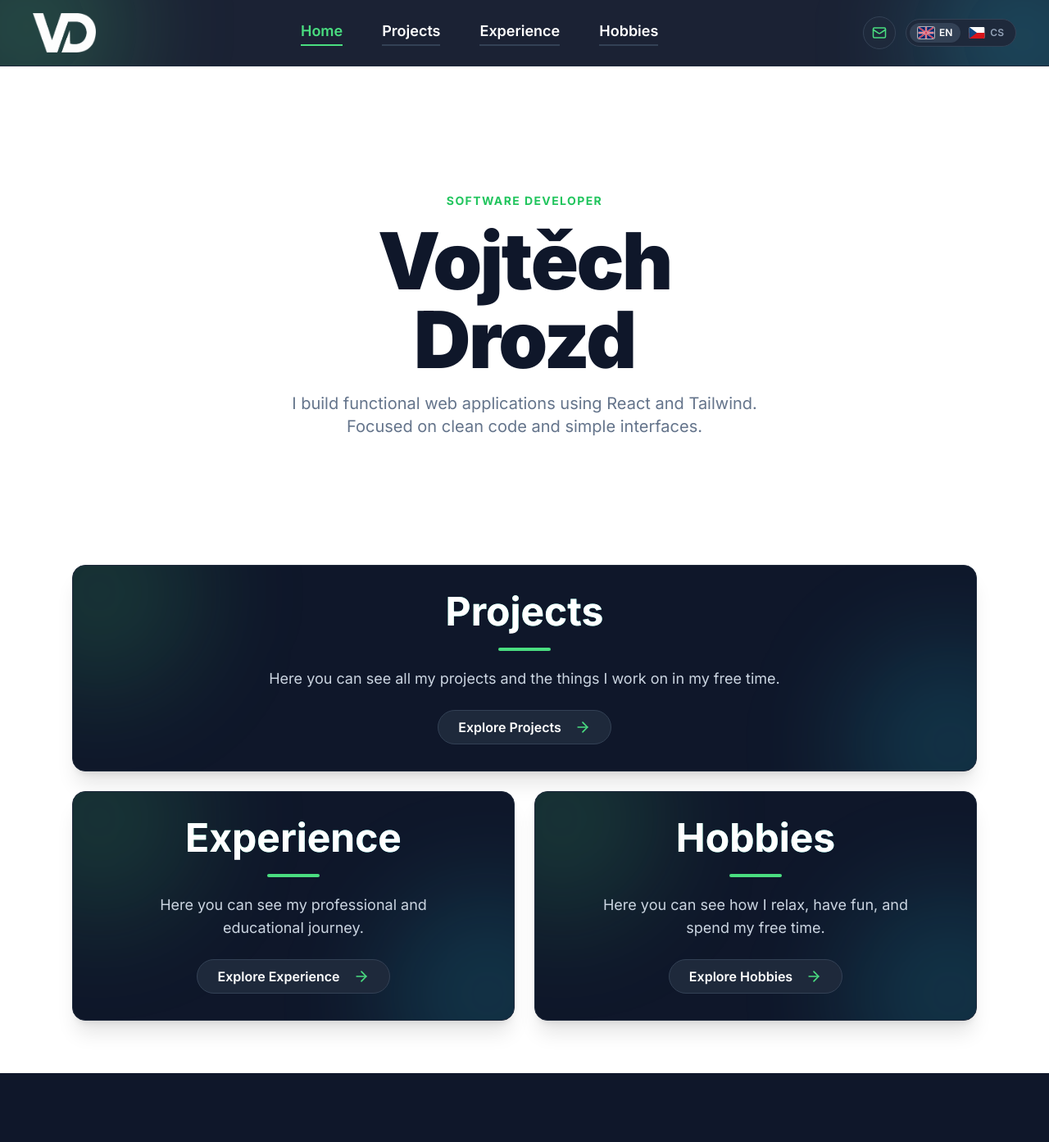
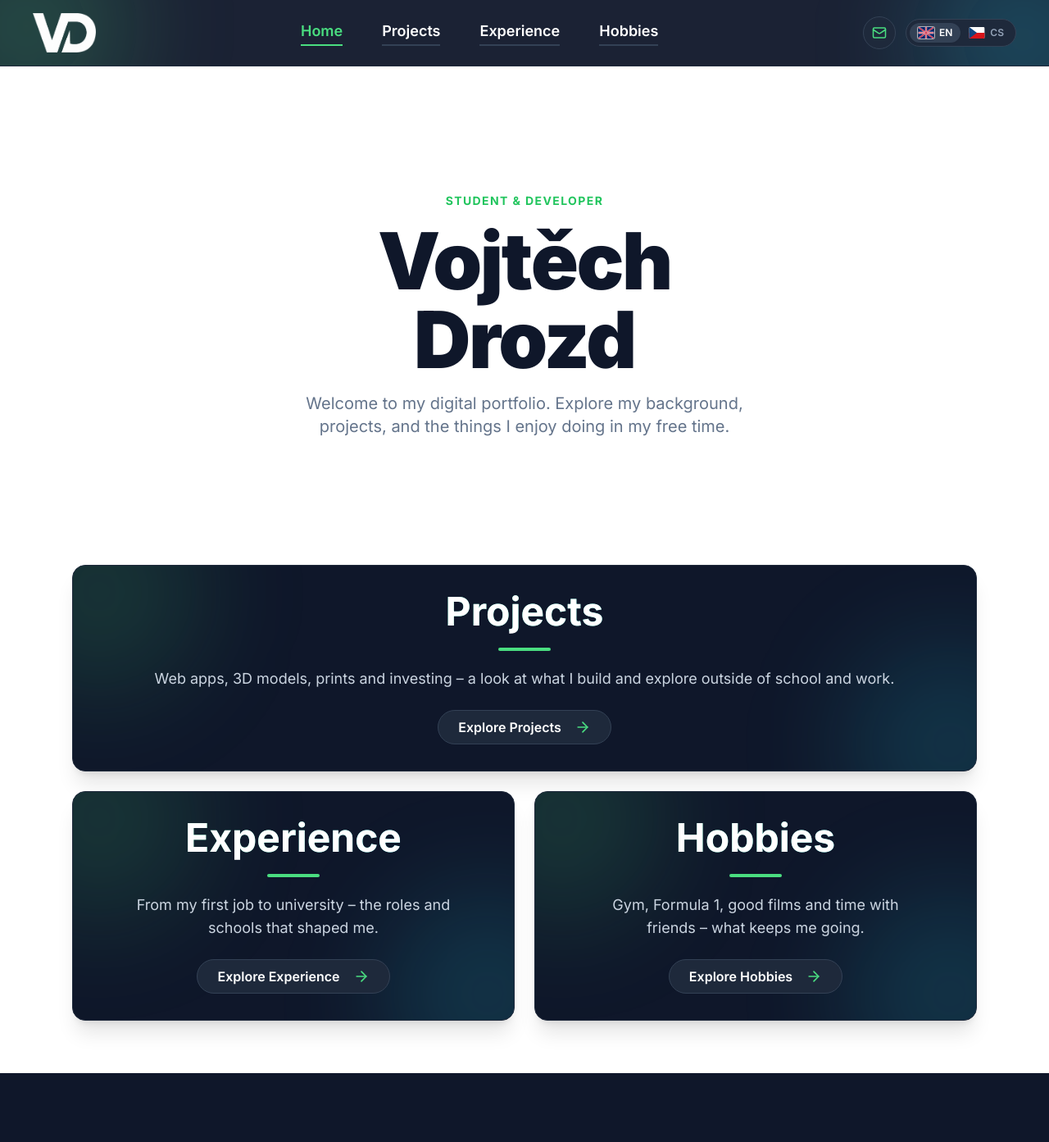
Before and after one commit to Kolecko2004/Website, a React (Vite) app in the folder mysite/: page / in a window 1280 px wide. Shown: the top 1393 px of the page at 82% size. Built offline with nearby package versions, Linux system fonts and the light colour scheme.

Commit message:
Text changes once again

```diff
--- a/mysite/src/data/locales/cs.js
+++ b/mysite/src/data/locales/cs.js
@@ -17,7 +17,7 @@ const cs = {
     closeMenu: "Zavřít menu",
   },
   footer: {
-    socials: "Sítě",
+    socials: "Sociální Sítě",
     contact: "Kontakt",
     emailMe: "Napište mi",
     builtWith: "Vytvořeno pomocí Reactu, Tailwindu a Lucide.",
@@ -27,9 +27,9 @@ const cs = {
   // ============================================================
   // HOME PAGE – hero
   // ============================================================
-  heroBadge: "Softwarový vývojář",
+  heroBadge: "Student & vývojář",
   heroDescription:
-    "Tvořím funkční webové aplikace v Reactu a Tailwindu. Zaměřuji se na čistý kód a jednoduchá uživatelská rozhraní.",
+    "Vítej v mém digitálním portfoliu. Prozkoumej mé dosavadní zkušenosti, projekty a věci, kterým se věnuji ve volném čase.",
   explore: "Prozkoumat",
 
   // ============================================================
@@ -38,17 +38,17 @@ const cs = {
   projects: {
     title: "Projekty",
     description:
-      "Tady můžete vidět všechny moje projekty nebo věci, na kterých pracuji ve svém volném čase.",
+      "Weby, 3D modely, tisk i investování – na čem pracuji a co zkouším mimo školu a práci.",
   },
   experience: {
     title: "Zkušenosti",
     description:
-      "Zde můžete vidět moji dosavadní profesní a studentskou cestu.",
+      "Od první brigády až po vysokou školu – práce a studium, které mě formovaly.",
   },
   hobbies: {
     title: "Zájmy",
     description:
-      "Zde můžete vidět, jakým způsobem odpočívám, bavím se nebo trávím svůj volný čas.",
+      "Posilovna, Formule 1 a čas s přáteli – co mě baví a nabíjí.",
   },
 
   // ============================================================
@@ -157,7 +157,7 @@ const cs = {
       {
         id: "plants",
         title: "Rostliny",
-        description: "Baví mě starat se o své rostliny a sledovat, jak rostou.",
+        description: "Baví mě starat se o mé rostliny",
       },
       {
         id: "cats",
--- a/mysite/src/data/locales/en.js
+++ b/mysite/src/data/locales/en.js
@@ -27,9 +27,9 @@ const en = {
   // ============================================================
   // HOME PAGE – hero
   // ============================================================
-  heroBadge: "Software Developer",
+  heroBadge: "Student & Developer",
   heroDescription:
-    "I build functional web applications using React and Tailwind. Focused on clean code and simple interfaces.",
+    "Welcome to my digital portfolio. Explore my background, projects, and the things I enjoy doing in my free time.",
   explore: "Explore",
 
   // ============================================================
@@ -38,17 +38,17 @@ const en = {
   projects: {
     title: "Projects",
     description:
-      "Here you can see all my projects and the things I work on in my free time.",
+      "Web apps, 3D models, prints and investing – a look at what I build and explore outside of school and work.",
   },
   experience: {
     title: "Experience",
     description:
-      "Here you can see my professional and educational journey.",
+      "From my first job to university – the roles and schools that shaped me.",
   },
   hobbies: {
     title: "Hobbies",
     description:
-      "Here you can see how I relax, have fun, and spend my free time.",
+      "Gym, Formula 1, good films and time with friends – what keeps me going.",
   },
 
   // ============================================================
```
